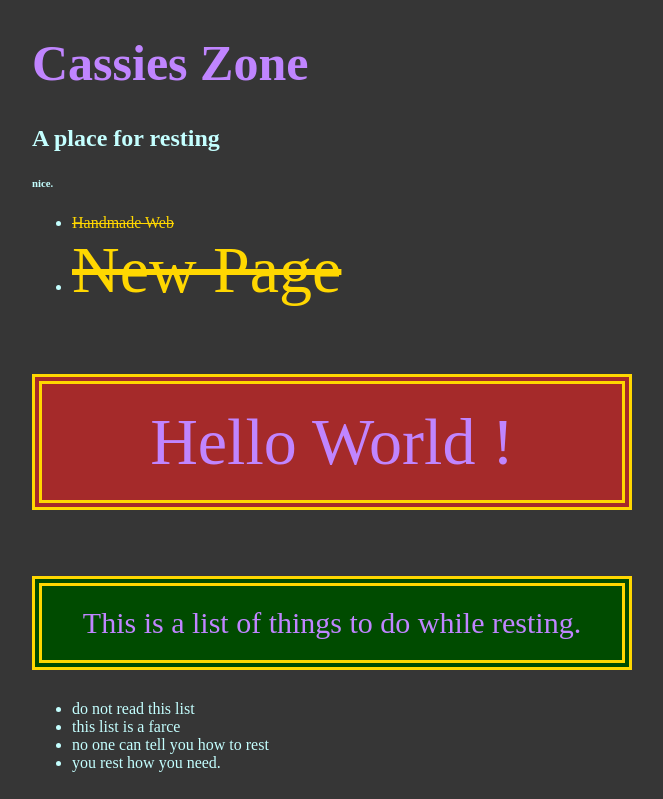
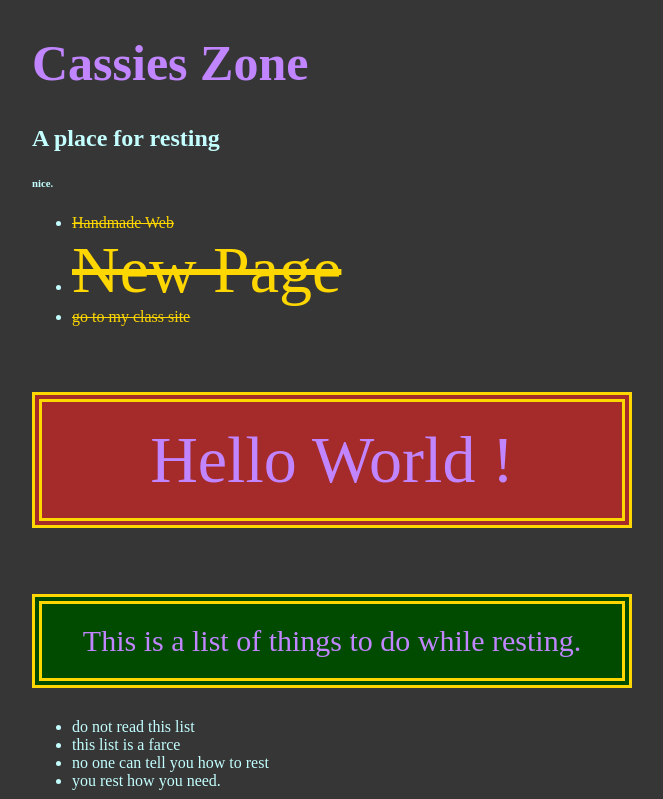
Before and after one commit to caserolegk/bullsharkmomma, a plain HTML site: page new-site/index.html in a window 1280 px wide. Shown: the top 799 px of the page, without its empty margins (308-971 px from the left). Drawn offline with Linux system fonts and the light colour scheme.

Commit message:
Update index.html

```diff
--- a/new-site/index.html
+++ b/new-site/index.html
@@ -13,6 +13,7 @@
         <ul>
             <li><a href="https://handmade-web.net/spring23/index.html">Handmade Web</a></li>
             <li><a href="new-page.html" class="special">New Page</a></li>
+            <li><a href="../index.html">go to my class site</a></li>
         </ul>
         <p class="special new">Hello World !</p>
         <p> This is a list of things to do while resting. </p>
```
